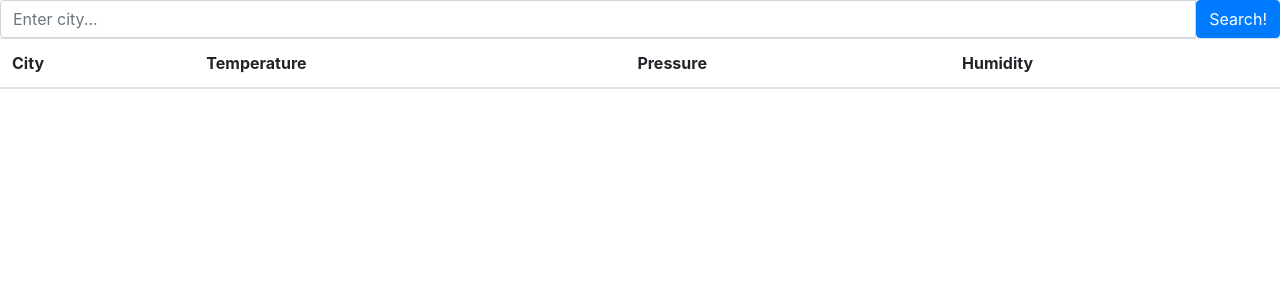
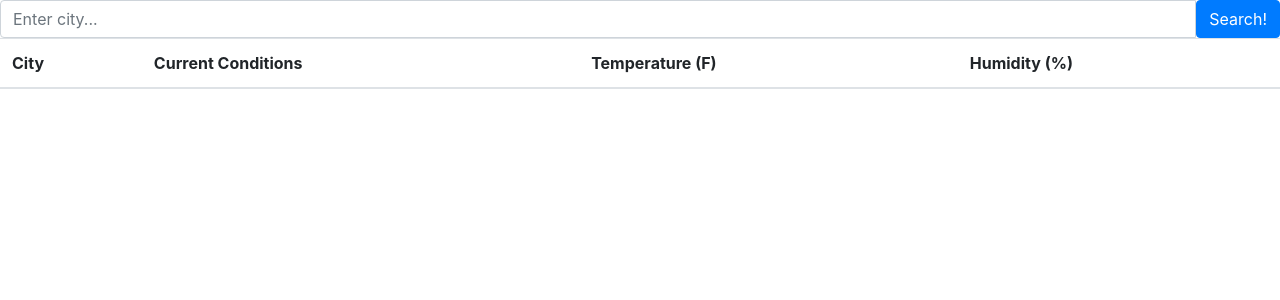
Before and after one commit to MAHolzbach/react-redux-study, a React (Create React App) app in the folder react-redux-weather-app/: page / in a window 1280 px wide. Shown: the top 300 px of the page. Built offline with nearby package versions, Linux system fonts and the light colour scheme.

Commit message:
Add units and conversion to F. Add conditions

```diff
--- a/react-redux-weather-app/package.json
+++ b/react-redux-weather-app/package.json
@@ -5,6 +5,7 @@
   "dependencies": {
     "axios": "^0.17.1",
     "bootstrap": "^4.0.0-beta.3",
+    "lodash": "^4.17.4",
     "react": "^16.2.0",
     "react-bootstrap": "^0.31.5",
     "react-dom": "^16.2.0",
--- a/react-redux-weather-app/src/components/chart.jsx
+++ b/react-redux-weather-app/src/components/chart.jsx
@@ -1,12 +1,26 @@
 import React from "react";
-import { Sparklines, SparklinesLine } from "react-sparklines";
+import {
+  Sparklines,
+  SparklinesLine,
+  SparklinesReferenceLine
+} from "react-sparklines";
+import sum from "lodash/sum";
+import round from "lodash/round";
+
+const average = data => {
+  return round(sum(data) / data.length);
+};
 
 const Chart = props => {
   return (
     <div>
       <Sparklines height={80} width={100} data={props.data}>
         <SparklinesLine color={props.color} />
+        <SparklinesReferenceLine type="avg" />
       </Sparklines>
+      <div>
+        {average(props.data)} {props.units}
+      </div>
     </div>
   );
 };
--- a/react-redux-weather-app/src/containers/weather_list.jsx
+++ b/react-redux-weather-app/src/containers/weather_list.jsx
@@ -5,12 +5,20 @@ import Chart from "../components/chart";
 class WeatherList extends Component {
   renderWeather = cityData => {
     const city = cityData.city.name;
-    const temps = cityData.list.map(weather => weather.main.temp);
+    const temps = cityData.list.map(
+      weather => 9 / 5 * (weather.main.temp - 273) + 32
+    );
+    const humidity = cityData.list.map(weather => weather.main.humidity);
+    const conditions = cityData.list[0].weather[0].main;
     return (
       <tr key={city}>
         <td>{city}</td>
+        <td>{conditions}</td>
         <td>
-          <Chart data={temps} color="orange" />
+          <Chart data={temps} color="orange" units="F" />
+        </td>
+        <td>
+          <Chart data={humidity} color="black" units="%" />
         </td>
       </tr>
     );
@@ -22,9 +30,9 @@ class WeatherList extends Component {
         <thead>
           <tr>
             <th>City</th>
-            <th>Temperature</th>
-            <th>Pressure</th>
-            <th>Humidity</th>
+            <th>Current Conditions</th>
+            <th>Temperature (F)</th>
+            <th>Humidity (%)</th>
           </tr>
         </thead>
         <tbody>{this.props.weather.map(this.renderWeather)}</tbody>
```
